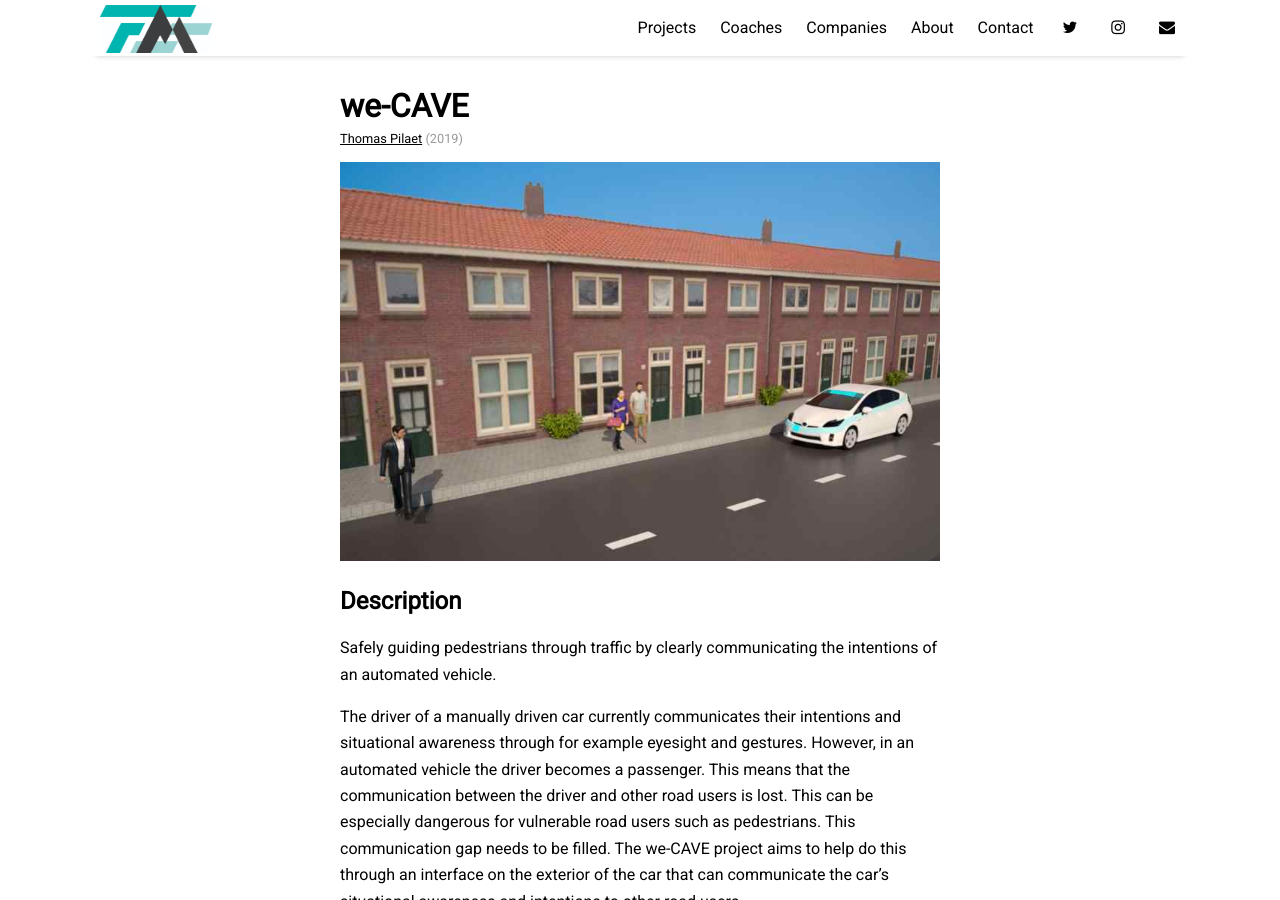
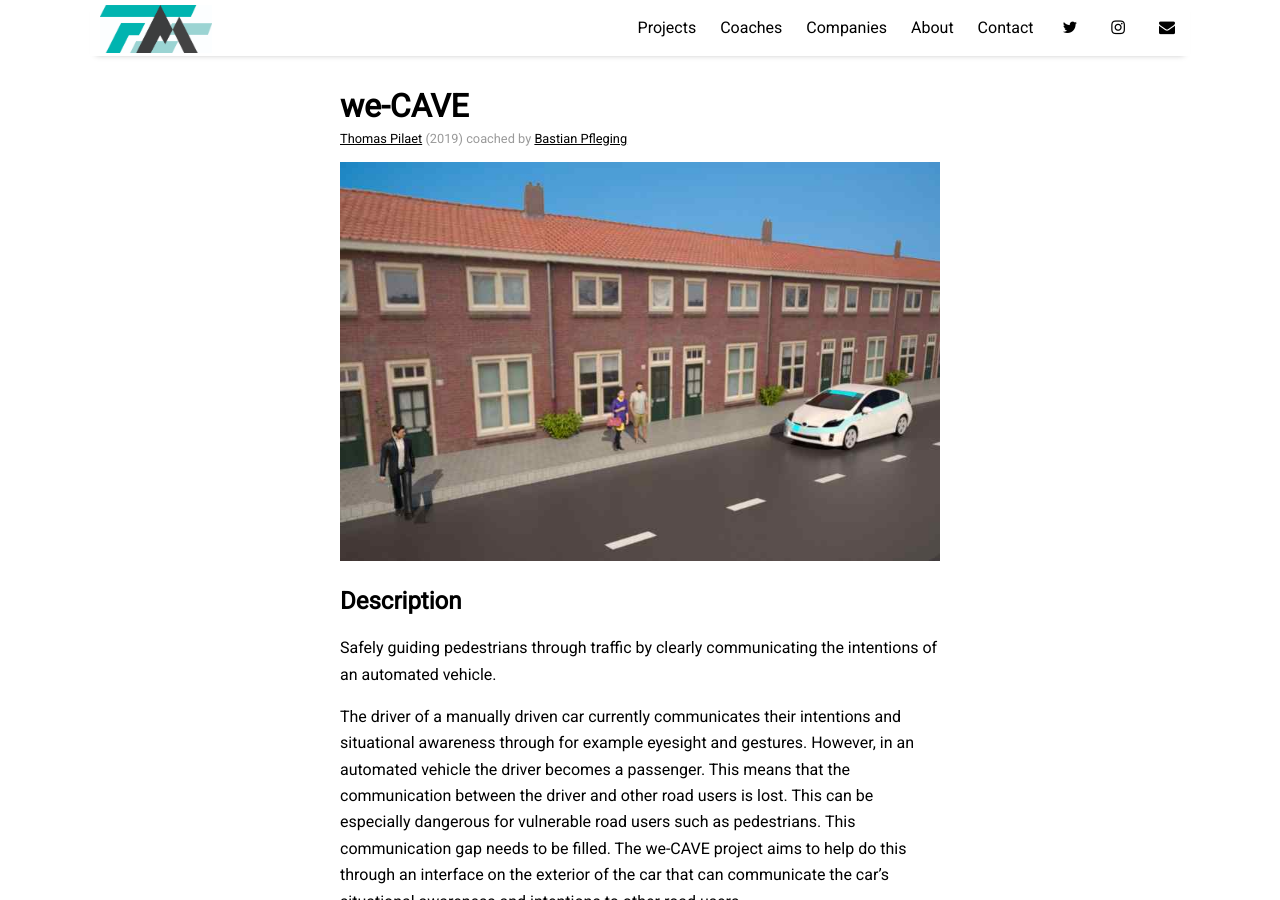
Before and after one commit to bazilinskyy/mobility-squad, a Jekyll site: the page built from _posts/2019-01-01-we-cave.md, in a window 1280 px wide and 900 px high. Built offline with Jekyll 4.4.1, drawn with Linux system fonts in a browser that asks for light colours; nearby versions of some CDN libraries; comment, search, counter and statistics services are not loaded.

Commit message:
Update 2019-01-01-we-cave.md

```diff
--- a/_posts/2019-01-01-we-cave.md
+++ b/_posts/2019-01-01-we-cave.md
@@ -6,7 +6,8 @@ authors:
   - name: Thomas Pilaet
     website: https://www.linkedin.com/in/thomas-pilaet-0677b9166/
 coaches:
-  - name: na
+  - name: Bastian Pfleging
+    website: https://www.bastian-pfleging.eu/
 categories: project
 company:
   - name: na
```
